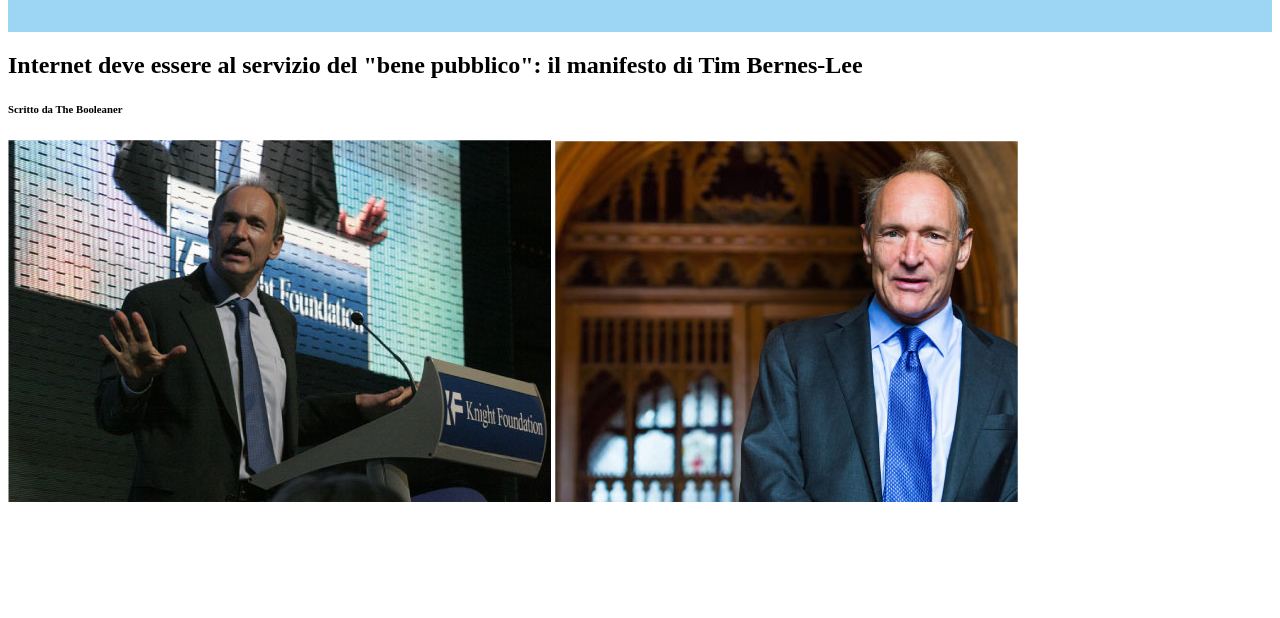
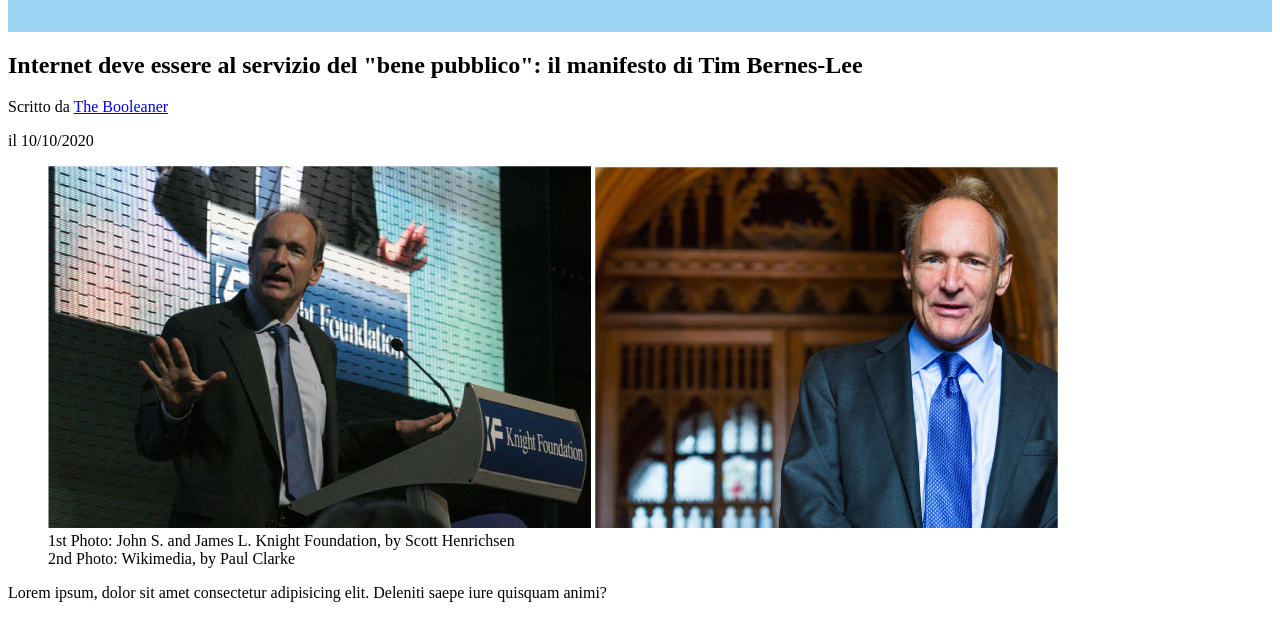
Before and after one commit to LudovicaMassimino/html-css-booleaner, a plain HTML site: page index.html in a window 1280 px wide. Shown: the part 353-971 px from the top of the page. Before the commit the page ends 867 px from the top, so only its background shows below. Drawn offline with Linux system fonts and the light colour scheme.

Commit message:
article p: problem with mark

```diff
--- a/index.html
+++ b/index.html
@@ -3,25 +3,41 @@
 <head>
     <meta charset="UTF-8">
     <meta name="viewport" content="width=device-width, initial-scale=1.0">
-    <title>First html-css</title>
+    <title>The Booleaner</title>
     <link rel="stylesheet" href="./css/style.css" />
 </head>
 <body>
     <!-- Header -->
     <header class="page-header">
-        <img src="img/logo.svg" alt="logo The Booleaner">
+      <img class="page-logo" src="./img/logo.svg" alt="logo The Booleaner con sfondo azzurro">
     </header>
 
-    <section>
-        <h1>Internet deve essere al servizio del "bene pubblico": il manifesto di Tim Bernes-Lee</h1>
-        <h6>Scritto da The Booleaner</h6>
-    </section>
+    <!-- Main -->
+    <main class="page-content">
+        <article class="article">
+            <header>
+                <h1>Internet deve essere al servizio del "bene pubblico": il manifesto di Tim Bernes-Lee</h1>
+                <div>
+                    <p>Scritto da <a href="#">The Booleaner</a>
+                    </p>
+                    <p>il 10/10/2020</p>
+                </div>
+            </header>
+            <figure>
+                <img src="./img/tim-1.jpg" alt="Tim Bernes-Lee che parla ad una conferenza"/>
+                <img src="./img/tim-2.jpg" alt="Tim Bernes-Lee in posa"/>
+                <figcaption>1st Photo: John S. and James L. Knight Foundation, by Scott Henrichsen</figcaption>
+                <figcaption>2nd Photo: Wikimedia, by Paul Clarke</figcaption>
+            </figure>
 
-    <section>
-        <img src="./img/tim-1.jpg" alt="">
-        <img src="./img/tim-2.jpg" alt="">
+            <p>Lorem ipsum, dolor sit amet consectetur adipisicing elit. Deleniti saepe iure quisquam animi?
 
-    </section>
+            </p>
+        </article>
+
+
+    </main>
+
 
 
 </body>
```
